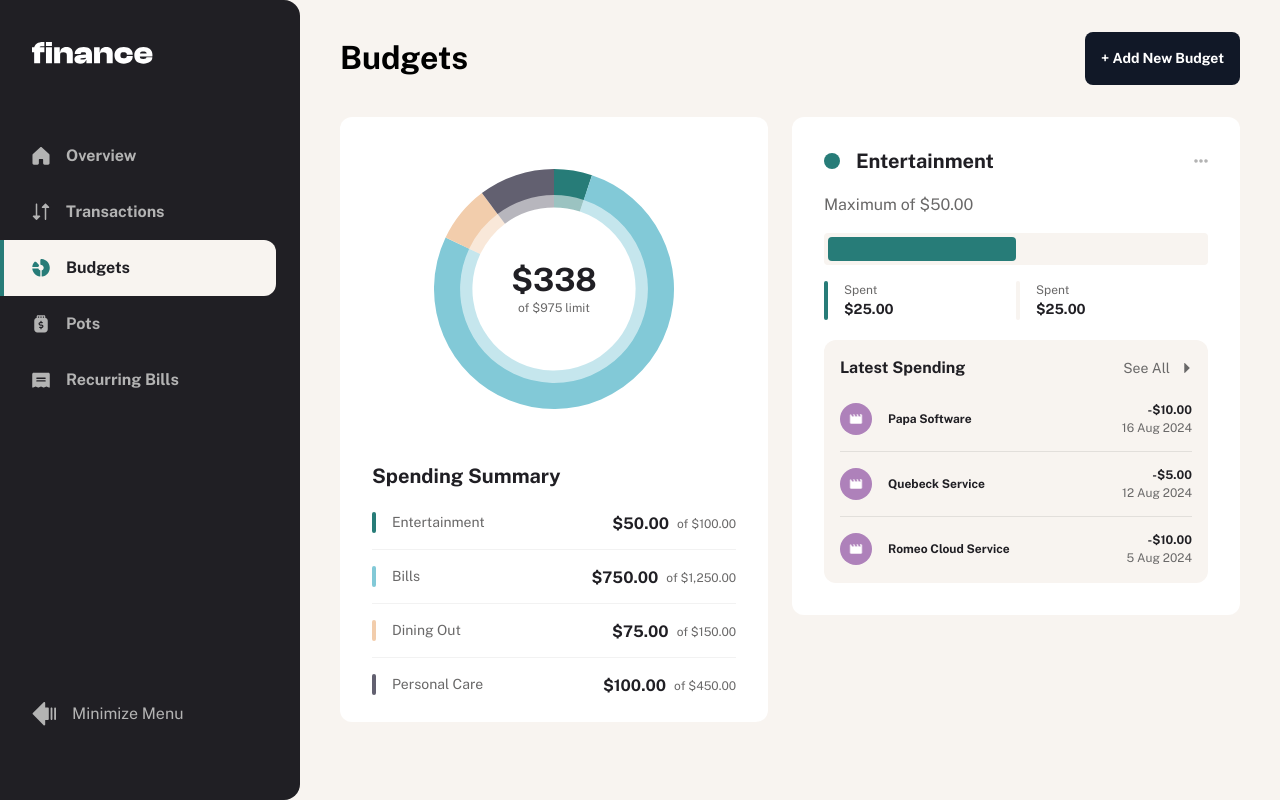
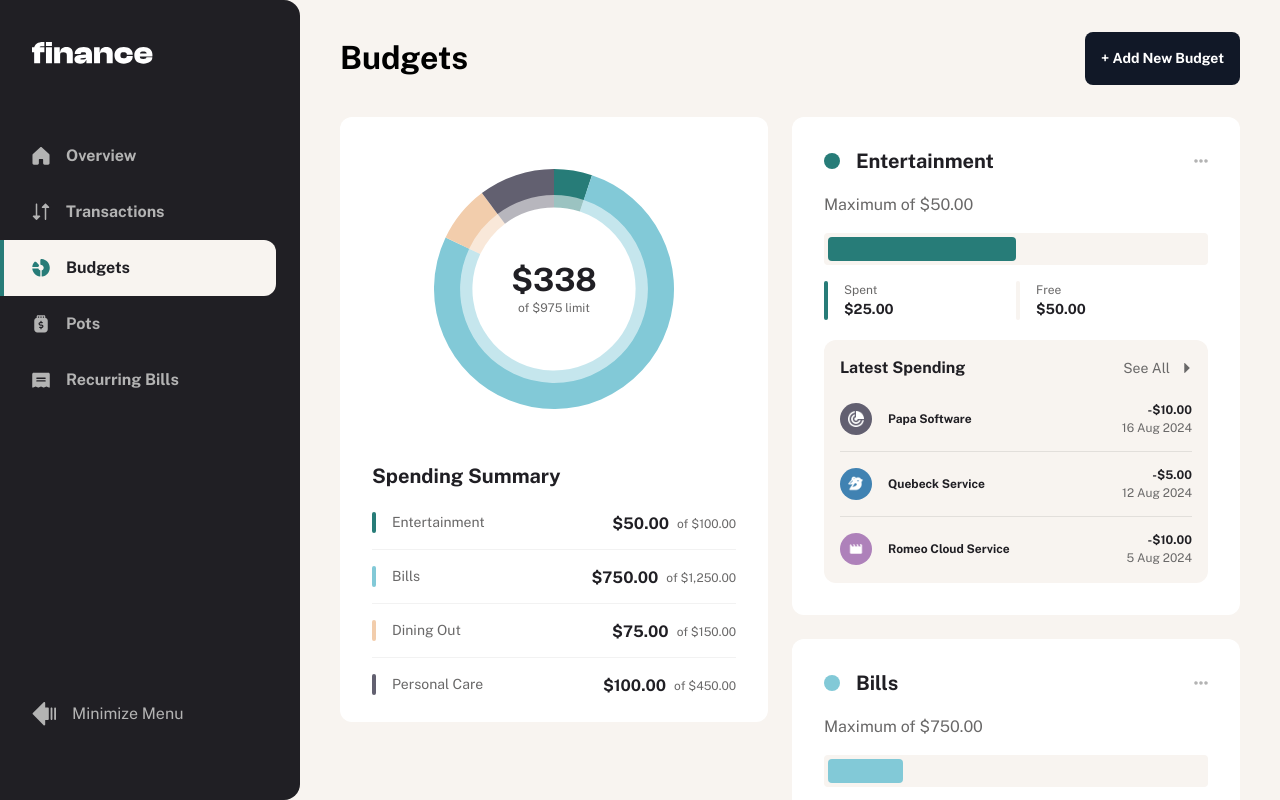
Before and after one commit to jownsu/personal-finance-app, a Next.js app: page /budgets in a window 1280 px wide. Built offline with nearby package versions, Linux system fonts and the light colour scheme.

Commit message:
list budgets

```diff
--- a/app/(pages)/budgets/_components/BudgetItem.tsx
+++ b/app/(pages)/budgets/_components/BudgetItem.tsx
@@ -1,43 +1,36 @@
-import EllipsisIcon from "@/public/images/icon-ellipsis.svg";
-import ProgressBar from "./ProgressBar";
+/* REACT */
 import Link from "next/link";
-import CaretRightIcon from "@/public/images/icon-caret-right.svg";
-import moment from "moment";
 import Image from "next/image";
 
-const budget = {
-    id: 1,
-    theme: "#277C78",
-    name: "Entertainment",
-    maximum: 50,
-    spend: 25,
-    free: 50,
-    latest_spending: [
-        {
-            id: 1,
-            name: "Papa Software",
-            date: "08-16-2024",
-            avatar: "/images/avatars/bytewise.jpg",
-            amount: 10
-        },
-        {
-            id: 2,
-            name: "Quebeck Service",
-            date: "08-12-2024",
-            avatar: "/images/avatars/bytewise.jpg",
-            amount: 5
-        },
-        {
-            id: 3,
-            name: "Romeo Cloud Service",
-            date: "08-05-2024",
-            avatar: "/images/avatars/bytewise.jpg",
-            amount: 10
-        }
-    ]
-};
+/* COMPONENTS */
+import ProgressBar from "./ProgressBar";
 
-const BudgetItem = () => {
+/* ICONS */
+import EllipsisIcon from "@/public/images/icon-ellipsis.svg";
+import CaretRightIcon from "@/public/images/icon-caret-right.svg";
+
+/* PLUGINS */
+import moment from "moment";
+
+interface Props {
+    budget: {
+        id: number;
+        theme: string;
+        name: string;
+        maximum: number;
+        spend: number;
+        free: number;
+        latest_spending: {
+            id: number;
+            name: string;
+            date: string;
+            avatar: string;
+            amount: number;
+        }[];
+    };
+}
+
+const BudgetItem = ({ budget }: Props) => {
     return (
         <div className="flex flex-col gap-[2rem] rounded-[1.2rem] bg-white px-[2rem] py-[2.4rem] md:p-[3.2rem]">
             <div className="flex items-center gap-[1.6rem]">
@@ -46,7 +39,7 @@ const BudgetItem = () => {
                     style={{ backgroundColor: budget.theme }}
                 ></span>
                 <h2 className="mr-auto text-preset_2 text-grey-900">
-                    Entertainment
+                    {budget.name}
                 </h2>
                 <button type="button" aria-label="budget action">
                     <EllipsisIcon />
@@ -62,7 +55,11 @@ const BudgetItem = () => {
                     })}
                 </div>
 
-                <ProgressBar value={50} max_value={100} theme={budget.theme} />
+                <ProgressBar
+                    value={budget.spend}
+                    max_value={budget.maximum}
+                    theme={budget.theme}
+                />
 
                 <div className="flex">
                     <div className="flex flex-1 gap-[1.6rem]">
@@ -90,10 +87,10 @@ const BudgetItem = () => {
                         ></span>
                         <div className="flex flex-col">
                             <span className="text-preset_5 text-grey-500">
-                                Spent
+                                Free
                             </span>
                             <span className="text-preset_4_bold text-grey-900">
-                                {budget.spend.toLocaleString("en-US", {
+                                {budget.free.toLocaleString("en-US", {
                                     style: "currency",
                                     currency: "USD"
                                 })}
@@ -122,7 +119,7 @@ const BudgetItem = () => {
                             key={spending.id}
                             className="flex items-center justify-between"
                         >
-                            <div className="text-preset_5_bold text-grey-900 flex items-center gap-[1.6rem]">
+                            <div className="flex items-center gap-[1.6rem] text-preset_5_bold text-grey-900">
                                 <Image
                                     src={spending.avatar}
                                     alt={`logo of ${spending.name}`}
@@ -134,7 +131,6 @@ const BudgetItem = () => {
                             </div>
                             <div className="flex flex-col text-right">
                                 <span className="text-preset_5_bold text-grey-900">
-                                    -
                                     {spending.amount.toLocaleString("en-US", {
                                         style: "currency",
                                         currency: "USD"
--- a/app/(pages)/budgets/page.tsx
+++ b/app/(pages)/budgets/page.tsx
@@ -1,11 +1,14 @@
 /* COMPONENTS */
 import Doughnut from "@/app/_components/Doughnut";
 import Button from "@/app/_components/ui/Button";
+import BudgetItem from "./_components/BudgetItem";
+
+/* DATA */
 import {
+    budgets,
     budgets_overview,
     budgets_overview_overall
 } from "@/app/_constants/data";
-import BudgetItem from "./_components/BudgetItem";
 
 const BudgetPage = () => {
     return (
@@ -20,7 +23,7 @@ const BudgetPage = () => {
                 </Button>
             </div>
 
-            <div className="flex flex-col lg:flex-row gap-[2.4rem]">
+            <div className="flex flex-col gap-[2.4rem] lg:flex-row lg:items-start">
                 <div className="flex flex-col gap-[5.4rem] rounded-[1.2rem] bg-white px-[2rem] py-[1.6rem] pt-[4.6rem] md:flex-row md:justify-between md:gap-[6rem] md:py-[5.2rem] md:pl-[6rem] md:pr-[3.2rem] lg:max-w-[42.8rem] lg:flex-1 lg:flex-col lg:gap-[5.5rem] lg:px-[3.2rem] lg:pb-[2.4rem]">
                     <div className="relative mx-auto size-[24rem] md:mx-0 lg:mx-auto">
                         <Doughnut data={budgets_overview} />
@@ -82,8 +85,10 @@ const BudgetPage = () => {
                         </div>
                     </div>
                 </div>
-                <div className="lg:flex-1">
-                    <BudgetItem />
+                <div className="lg:flex-1 flex flex-col gap-[2.4rem]">
+                    {budgets.map((budget) => (
+                        <BudgetItem key={budget.id} budget={budget} />
+                    ))}
                 </div>
             </div>
         </div>
--- a/app/_constants/data.ts
+++ b/app/_constants/data.ts
@@ -490,7 +490,7 @@ export const budgets = [
                 id: 1,
                 name: "Papa Software",
                 date: "2024-08-16T14:23:11Z",
-                avatar: "/images/avatars/aqua-flow-utilities.jpg.jpg",
+                avatar: "/images/avatars/aqua-flow-utilities.jpg",
                 amount: -10
             },
             {
```
